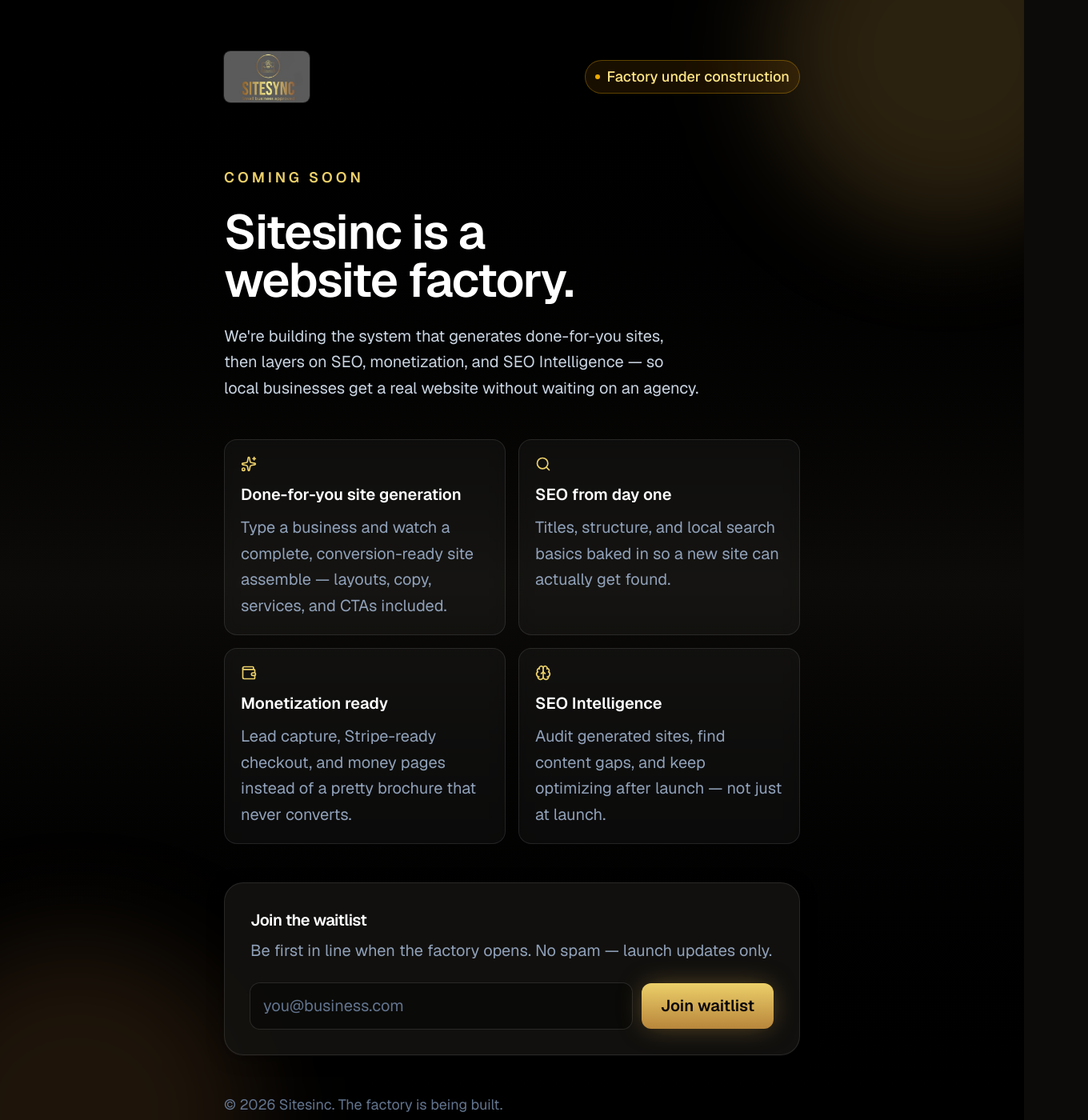
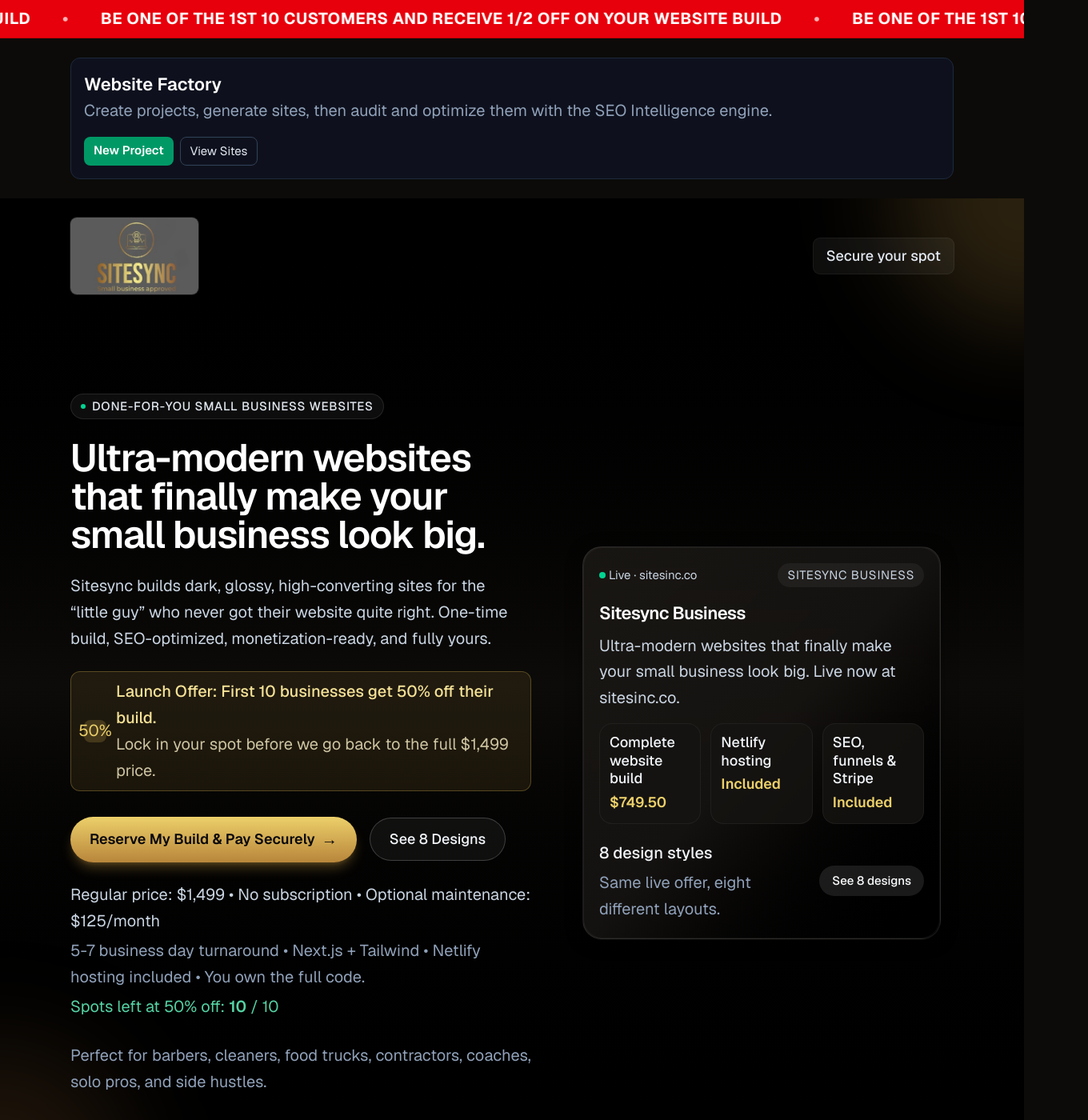
Before and after one commit to teestewy69-png/sitesync-business, a Next.js app: page / in a window 1280 px wide. Shown: the top 1400 px of the page at 80% size, 1360 px wide, since content can reach past the window. Built offline with nearby package versions, Linux system fonts and the light colour scheme; no server answers.

Commit message:
Open the public homepage and remove the coming soon waitlist.

```diff
--- a/app/api/waitlist/route.ts
+++ /dev/null
@@ -1,27 +0,0 @@
-import { NextRequest, NextResponse } from "next/server";
-
-const EMAIL_REGEX = /^[^\s@]+@[^\s@]+\.[^\s@]+$/;
-
-export async function POST(req: NextRequest) {
-  try {
-    const body = (await req.json()) as { email?: unknown };
-    const email = typeof body?.email === "string" ? body.email.trim() : "";
-
-    if (!EMAIL_REGEX.test(email)) {
-      return NextResponse.json(
-        { ok: false, error: "Please enter a valid email address." },
-        { status: 400 },
-      );
-    }
-
-    console.log("[waitlist] new signup", email, new Date().toISOString());
-
-    return NextResponse.json({ ok: true });
-  } catch (err) {
-    console.error("[waitlist] error", err);
-    return NextResponse.json(
-      { ok: false, error: "Something went wrong. Please try again." },
-      { status: 500 },
-    );
-  }
-}
--- a/app/app/page.tsx
+++ b/app/app/page.tsx
@@ -1,35 +1,5 @@
-import WebsiteFactoryHeader from "@/components/WebsiteFactoryHeader";
-import Hero from "@/components/Hero";
-import DesignShowcase from "@/components/DesignShowcase";
-import PickYourDesign from "@/components/PickYourDesign";
-import Pricing from "@/components/Pricing";
-import Process from "@/components/Process";
-import About from "@/components/About";
-import ContentEngine from "@/components/ContentEngine";
-import Proof from "@/components/Proof";
-import FAQ from "@/components/FAQ";
-import ProductTeaser from "@/components/ProductTeaser";
-import EmailCapture from "@/components/EmailCapture";
-import Footer from "@/components/Footer";
+import { redirect } from "next/navigation";
 
 export default function FactoryHome() {
-  return (
-    <>
-      <div className="mx-auto w-full max-w-6xl px-6 pt-6">
-        <WebsiteFactoryHeader />
-      </div>
-      <Hero />
-      <DesignShowcase />
-      <PickYourDesign />
-      <Pricing />
-      <Process />
-      <About />
-      <ContentEngine />
-      <Proof />
-      <FAQ />
-      <ProductTeaser />
-      <EmailCapture />
-      <Footer />
-    </>
-  );
+  redirect("/");
 }
--- a/app/blog/diy-vs-done-for-you-websites/page.tsx
+++ b/app/blog/diy-vs-done-for-you-websites/page.tsx
@@ -270,7 +270,7 @@ export default function DiyVsDoneForYouWebsites() {
             </p>
             <p className="mt-2">
               <Link
-                href="/app"
+                href="/"
                 className="font-semibold text-brand-300 hover:underline"
               >
                 Click here to see how Sitesync Business can build it for you.
--- a/app/blog/real-small-business-website-needs/page.tsx
+++ b/app/blog/real-small-business-website-needs/page.tsx
@@ -180,7 +180,7 @@ export default function RealSmallBusinessWebsiteNeeds() {
             </p>
             <p className="mt-2">
               <Link
-                href="/app"
+                href="/"
                 className="font-semibold text-brand-300 hover:underline"
               >
                 Click here to see how Sitesync Business can build it for you.
--- a/app/page.tsx
+++ b/app/page.tsx
@@ -1,12 +1,35 @@
-import type { Metadata } from "next";
-import ComingSoon from "@/components/ComingSoon";
+import WebsiteFactoryHeader from "@/components/WebsiteFactoryHeader";
+import Hero from "@/components/Hero";
+import DesignShowcase from "@/components/DesignShowcase";
+import PickYourDesign from "@/components/PickYourDesign";
+import Pricing from "@/components/Pricing";
+import Process from "@/components/Process";
+import About from "@/components/About";
+import ContentEngine from "@/components/ContentEngine";
+import Proof from "@/components/Proof";
+import FAQ from "@/components/FAQ";
+import ProductTeaser from "@/components/ProductTeaser";
+import EmailCapture from "@/components/EmailCapture";
+import Footer from "@/components/Footer";
 
-export const metadata: Metadata = {
-  title: "Sitesinc — Coming Soon",
-  description:
-    "Sitesinc is a website factory. Done-for-you site generation, SEO, monetization, and SEO Intelligence. Join the waitlist.",
-};
-
-export default function LandingPage() {
-  return <ComingSoon />;
+export default function Home() {
+  return (
+    <>
+      <div className="mx-auto w-full max-w-6xl px-6 pt-6">
+        <WebsiteFactoryHeader />
+      </div>
+      <Hero />
+      <DesignShowcase />
+      <PickYourDesign />
+      <Pricing />
+      <Process />
+      <About />
+      <ContentEngine />
+      <Proof />
+      <FAQ />
+      <ProductTeaser />
+      <EmailCapture />
+      <Footer />
+    </>
+  );
 }
--- a/app/thank-you/page.tsx
+++ b/app/thank-you/page.tsx
@@ -63,7 +63,7 @@ export default async function ThankYouPage({
           .
         </p>
         <Link
-          href="/app"
+          href="/"
           className="inline-flex items-center justify-center rounded-full bg-gradient-to-b from-brand-300 to-brand-600 px-6 py-2.5 text-sm font-semibold text-zinc-950 shadow-glow transition hover:from-brand-200 hover:to-brand-500"
         >
           Back to Sitesync Business
--- a/components/AnnouncementTicker.tsx
+++ b/components/AnnouncementTicker.tsx
@@ -1,14 +1,7 @@
-"use client";
-
-import { usePathname } from "next/navigation";
-
 const TICKER_COPY =
   "Be one of the 1st 10 customers and receive 1/2 off on your website build";
 
 export default function AnnouncementTicker() {
-  const pathname = usePathname();
-  if (pathname === "/") return null;
-
   // Duplicate segments for a seamless CSS loop (translate -50%).
   const segments = Array.from({ length: 6 }, (_, i) => (
     <span key={i} className="inline-flex shrink-0 items-center gap-10 px-5">
--- a/components/ComingSoon.tsx
+++ /dev/null
@@ -1,166 +0,0 @@
-"use client";
-
-import { FormEvent, useState } from "react";
-import { Brain, Search, Sparkles, Wallet } from "lucide-react";
-
-const FEATURES = [
-  {
-    icon: Sparkles,
-    title: "Done-for-you site generation",
-    body: "Type a business and watch a complete, conversion-ready site assemble — layouts, copy, services, and CTAs included.",
-  },
-  {
-    icon: Search,
-    title: "SEO from day one",
-    body: "Titles, structure, and local search basics baked in so a new site can actually get found.",
-  },
-  {
-    icon: Wallet,
-    title: "Monetization ready",
-    body: "Lead capture, Stripe-ready checkout, and money pages instead of a pretty brochure that never converts.",
-  },
-  {
-    icon: Brain,
-    title: "SEO Intelligence",
-    body: "Audit generated sites, find content gaps, and keep optimizing after launch — not just at launch.",
-  },
-];
-
-type Status = "idle" | "loading" | "success" | "error";
-
-export default function ComingSoon() {
-  const [email, setEmail] = useState("");
-  const [status, setStatus] = useState<Status>("idle");
-  const [error, setError] = useState("");
-
-  async function onSubmit(event: FormEvent<HTMLFormElement>) {
-    event.preventDefault();
-    setStatus("loading");
-    setError("");
-
-    try {
-      const res = await fetch("/api/waitlist", {
-        method: "POST",
-        headers: { "Content-Type": "application/json" },
-        body: JSON.stringify({ email }),
-      });
-      const data = (await res.json().catch(() => null)) as
-        | { error?: string }
-        | null;
-      if (!res.ok) {
-        throw new Error(data?.error ?? "Something went wrong. Try again.");
-      }
-      setStatus("success");
-      setEmail("");
-    } catch (err) {
-      setStatus("error");
-      setError(
-        err instanceof Error ? err.message : "Something went wrong. Try again.",
-      );
-    }
-  }
-
-  return (
-    <main className="relative flex min-h-screen flex-1 flex-col overflow-hidden bg-gradient-to-b from-black via-canvas to-black text-white">
-      <div className="pointer-events-none absolute -top-40 right-[-8rem] h-[28rem] w-[28rem] rounded-full bg-brand-500/20 blur-3xl" />
-      <div className="pointer-events-none absolute -bottom-40 left-[-8rem] h-[28rem] w-[28rem] rounded-full bg-brand-800/25 blur-3xl" />
-
-      <div className="relative mx-auto flex w-full max-w-3xl flex-1 flex-col px-6 py-12 sm:py-16">
-        <header className="flex items-center justify-between gap-4">
-          {/* eslint-disable-next-line @next/next/no-img-element */}
-          <img
-            src="/logo.png"
-            alt="Sitesinc"
-            className="h-14 w-auto rounded-lg ring-1 ring-white/10 sm:h-16"
-          />
-          <p className="inline-flex items-center gap-2 rounded-full border border-amber-400/30 bg-amber-500/10 px-3 py-1.5 text-sm font-medium text-amber-200">
-            <span className="h-1.5 w-1.5 animate-pulse rounded-full bg-amber-400" />
-            Factory under construction
-          </p>
-        </header>
-
-        <section className="mt-16 space-y-6 sm:mt-20">
-          <p className="text-sm font-semibold uppercase tracking-[0.22em] text-brand-300">
-            Coming soon
-          </p>
-          <h1 className="text-balance text-4xl font-semibold tracking-tight sm:text-5xl lg:text-6xl">
-            Sitesinc is a website factory.
-          </h1>
-          <p className="max-w-2xl text-balance text-lg leading-relaxed text-slate-300 sm:text-xl">
-            We&apos;re building the system that generates done-for-you sites,
-            then layers on SEO, monetization, and SEO Intelligence — so local
-            businesses get a real website without waiting on an agency.
-          </p>
-        </section>
-
-        <ul className="mt-12 grid gap-4 sm:grid-cols-2">
-          {FEATURES.map((feature) => (
-            <li
-              key={feature.title}
-              className="rounded-2xl border border-white/10 bg-white/[0.04] p-5 backdrop-blur"
-            >
-              <feature.icon className="h-5 w-5 text-brand-300" aria-hidden />
-              <h2 className="mt-3 text-base font-semibold text-white">
-                {feature.title}
-              </h2>
-              <p className="mt-2 text-base leading-relaxed text-slate-400">
-                {feature.body}
-              </p>
-            </li>
-          ))}
-        </ul>
-
-        <section className="mt-12 rounded-3xl border border-white/10 bg-surface/80 p-6 shadow-elevated sm:p-8">
-          <h2 className="text-xl font-semibold tracking-tight">
-            Join the waitlist
-          </h2>
-          <p className="mt-2 text-base text-slate-400">
-            Be first in line when the factory opens. No spam — launch updates
-            only.
-          </p>
-
-          {status === "success" ? (
-            <p className="mt-6 rounded-xl bg-brand-500/10 px-4 py-3 text-base font-medium text-brand-200 ring-1 ring-brand-500/25">
-              You&apos;re on the list. We&apos;ll email you when Sitesinc is
-              ready.
-            </p>
-          ) : (
-            <form
-              onSubmit={onSubmit}
-              className="mt-6 flex flex-col gap-3 sm:flex-row"
-            >
-              <label className="sr-only" htmlFor="waitlist-email">
-                Email address
-              </label>
-              <input
-                id="waitlist-email"
-                type="email"
-                name="email"
-                required
-                value={email}
-                onChange={(event) => setEmail(event.target.value)}
-                placeholder="you@business.com"
-                className="w-full rounded-xl bg-black/40 px-4 py-3 text-base text-white ring-1 ring-white/10 placeholder:text-slate-500 focus:outline-none focus:ring-2 focus:ring-brand-400"
-              />
-              <button
-                type="submit"
-                disabled={status === "loading"}
-                className="shrink-0 rounded-xl bg-gradient-to-b from-brand-300 to-brand-600 px-6 py-3 text-base font-semibold text-zinc-950 shadow-glow transition hover:from-brand-200 hover:to-brand-500 disabled:cursor-not-allowed disabled:opacity-60"
-              >
-                {status === "loading" ? "Joining…" : "Join waitlist"}
-              </button>
-            </form>
-          )}
-
-          {status === "error" ? (
-            <p className="mt-3 text-sm text-red-400">{error}</p>
-          ) : null}
-        </section>
-
-        <p className="mt-auto pt-12 text-sm text-slate-500">
-          © {new Date().getFullYear()} Sitesinc. The factory is being built.
-        </p>
-      </div>
-    </main>
-  );
-}
```
